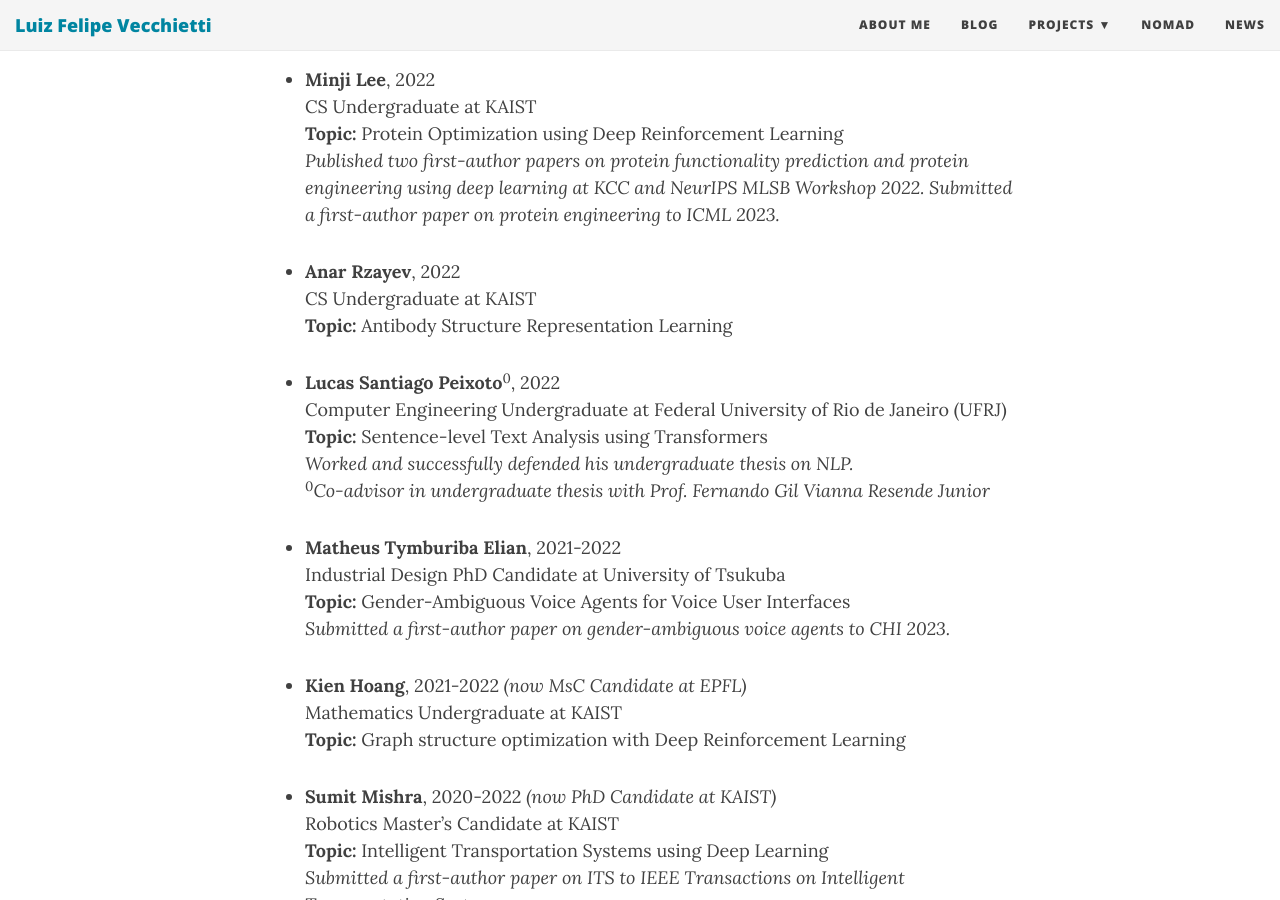
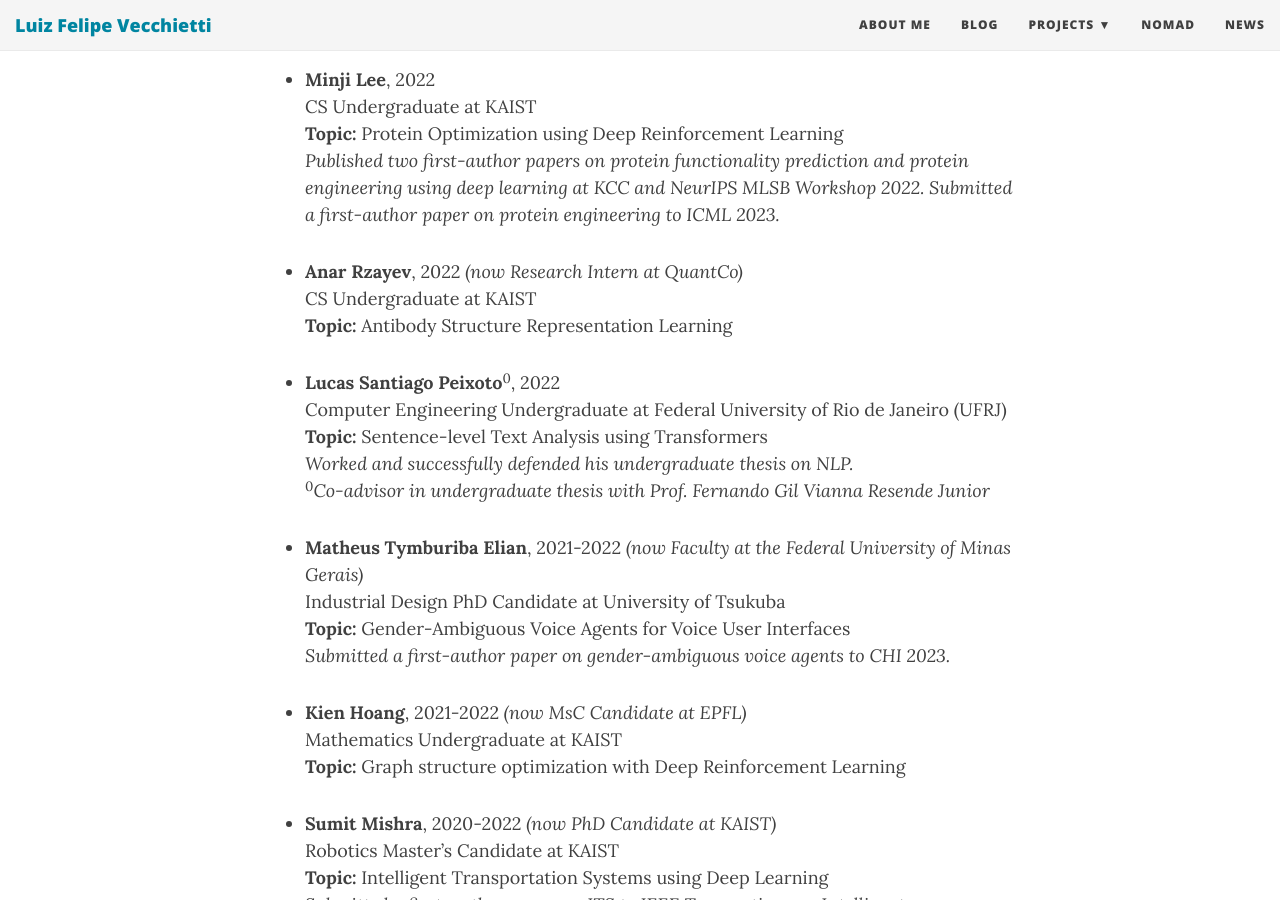
Before and after one commit to lfelipesv/lfelipesv.github.io, a Jekyll site: the page built from aboutme.md, in a window 1280 px wide and 900 px high, scrolled down 7106 px. Built offline with Jekyll 4.4.1, drawn with Linux system fonts in a browser that asks for light colours; nearby versions of some CDN libraries.

Commit message:
small updates

```diff
--- a/aboutme.md
+++ b/aboutme.md
@@ -185,7 +185,7 @@ CS Undergraduate at KAIST
 **Topic:** Protein Optimization using Deep Reinforcement Learning
 *Published two first-author papers on protein functionality prediction and protein engineering using deep learning at KCC and NeurIPS MLSB Workshop 2022. Submitted a first-author paper on protein engineering to ICML 2023.*
 
-- **Anar Rzayev**, 2022
+- **Anar Rzayev**, 2022  *(now Research Intern at QuantCo)*
 CS Undergraduate at KAIST
 **Topic:** Antibody Structure Representation Learning
 
@@ -195,7 +195,7 @@ Computer Engineering Undergraduate at Federal University of Rio de Janeiro (UFRJ
 *Worked and successfully defended his undergraduate thesis on NLP.*
 <sup>0</sup>*Co-advisor in undergraduate thesis with Prof. Fernando Gil Vianna Resende Junior*
 
-- **Matheus Tymburiba Elian**, 2021-2022
+- **Matheus Tymburiba Elian**, 2021-2022  *(now Faculty at the Federal University of Minas Gerais)*
 Industrial Design PhD Candidate at University of Tsukuba
 **Topic:** Gender-Ambiguous Voice Agents for Voice User Interfaces
 *Submitted a first-author paper on gender-ambiguous voice agents to CHI 2023.*
```
